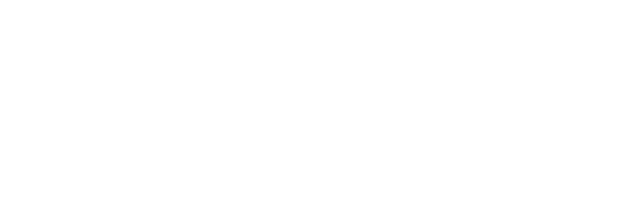
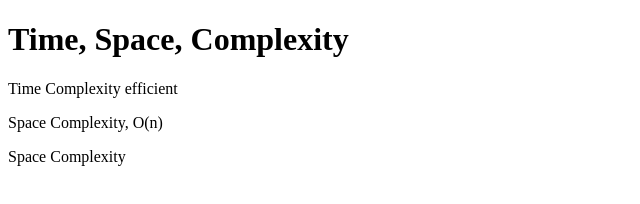
Before and after one commit to acciojob/time-and-space-complexity-parikshitmali17, a website: page main.html in a window 1280 px wide. Shown: the whole page, without its empty margins (0-640 px from the left). Drawn offline with Linux system fonts and the light colour scheme.

Commit message:
created a submission

```diff
--- a/main.html
+++ b/main.html
@@ -8,7 +8,11 @@
 
 <body>
 	<!-- the entire body must be written by student -->
-    <script type="text/javascript" src="./script.js">
+	<h1>Time, Space, Complexity </h1>
+<p>Time Complexity  efficient </p>
+<p>Space Complexity, O(n)</p>
+	<p>Space Complexity </p>
+	<script type="text/javascript" src="./script.js">
 </script>
 
 </body>
```
